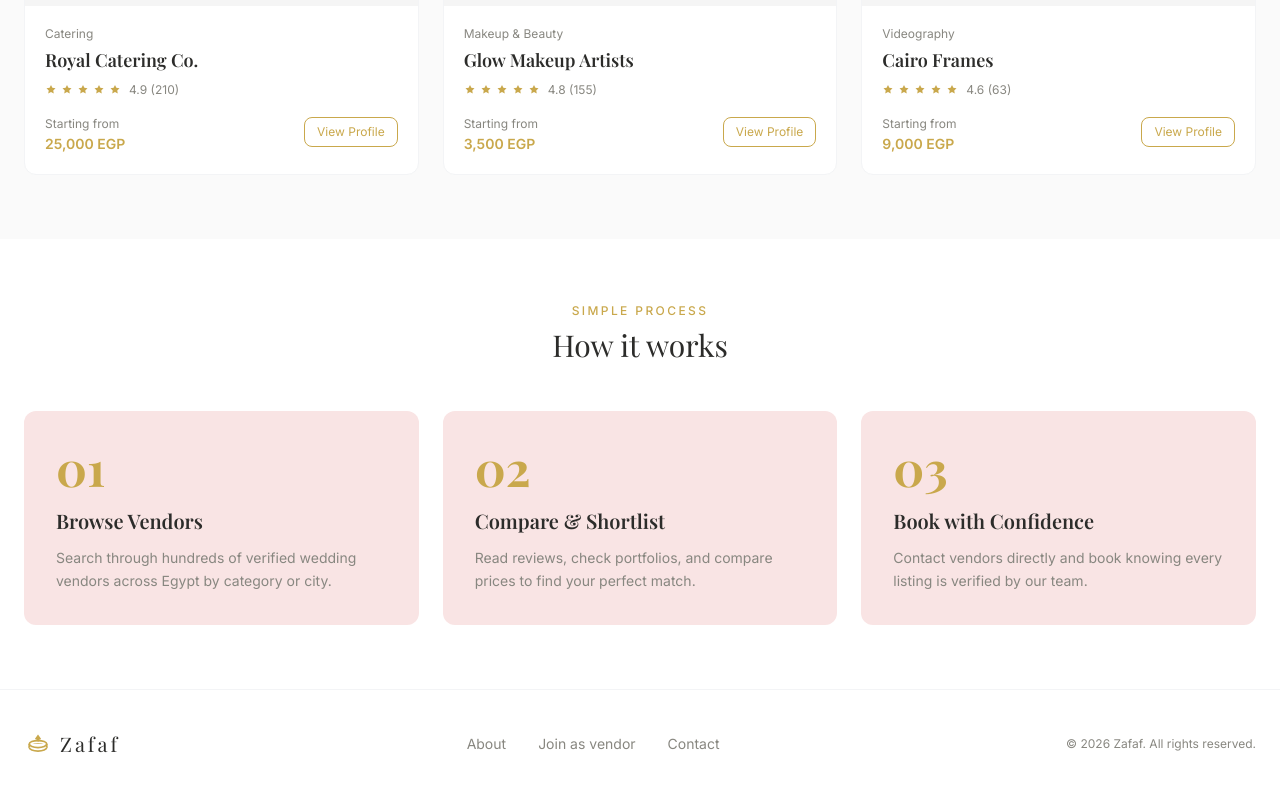
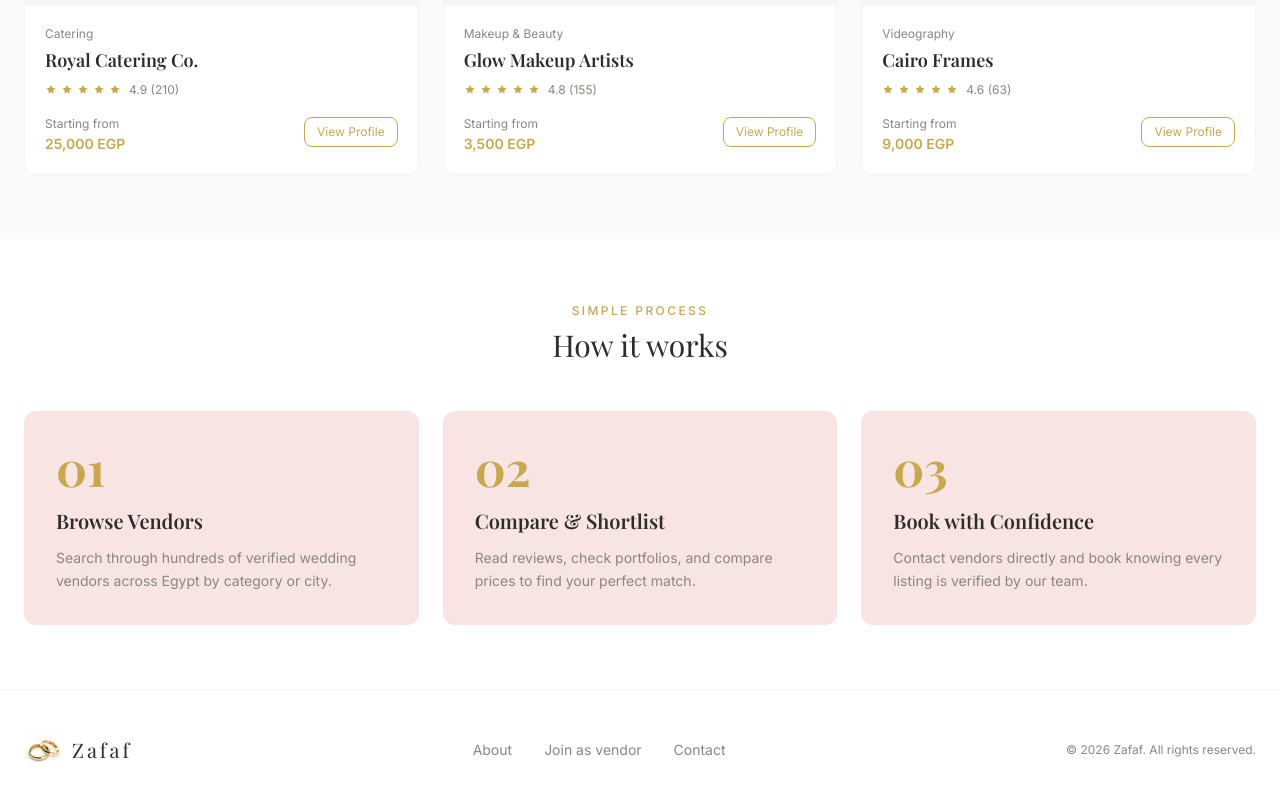
Before and after one commit to Maram-nabil/zafaf, a React (Vite) app: page / in a window 1280 px wide. Shown: the part 1712-2512 px from the top of the page. Built offline with nearby package versions, Linux system fonts and the light colour scheme.

Commit message:
fix footer logo

```diff
--- a/src/components/Footer.jsx
+++ b/src/components/Footer.jsx
@@ -1,19 +1,12 @@
+import ringLogo from '../assets/ring.jpg'
+
 export default function Footer() {
     return (
         <footer className="border-t border-gray-100 py-10 px-6 bg-white">
             <div className="max-w-7xl mx-auto flex flex-col md:flex-row items-center justify-between gap-6">
                 {/* Logo */}
                 <div className="flex items-center gap-2">
-                    <svg width="28" height="28" viewBox="0 0 32 32" fill="none">
-                        <ellipse cx="16" cy="20" rx="10" ry="4" stroke="#c9a84c" strokeWidth="2" fill="none" />
-                        <rect x="6" y="16" width="20" height="4" fill="white" />
-                        <ellipse cx="16" cy="16" rx="10" ry="4" stroke="#c9a84c" strokeWidth="2" fill="none" />
-                        <line x1="6" y1="16" x2="6" y2="20" stroke="#c9a84c" strokeWidth="2" />
-                        <line x1="26" y1="16" x2="26" y2="20" stroke="#c9a84c" strokeWidth="2" />
-                        <polygon points="16,5 19.5,10 16,12 12.5,10" fill="#c9a84c" />
-                        <polygon points="16,12 12.5,10 16,14" fill="#c9a84c" opacity="0.5" />
-                        <polygon points="16,12 19.5,10 16,14" fill="#c9a84c" opacity="0.75" />
-                    </svg>
+                    <img src={ringLogo} alt="Zafaf" className="h-10 w-10 object-contain" />
                     <span className="font-serif text-xl tracking-widest" style={{ color: '#2C2C2A', letterSpacing: '0.15em' }}>
                         Zafaf
                     </span>
```
